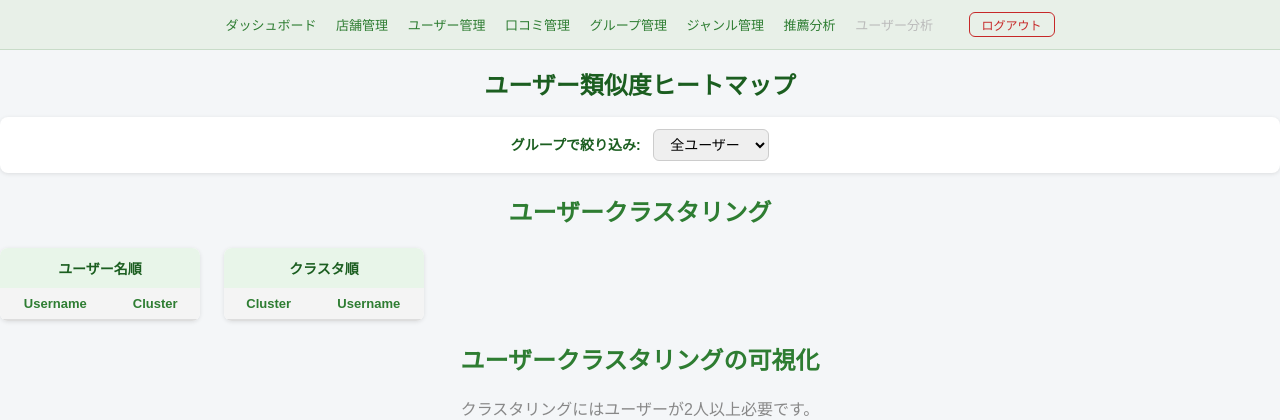
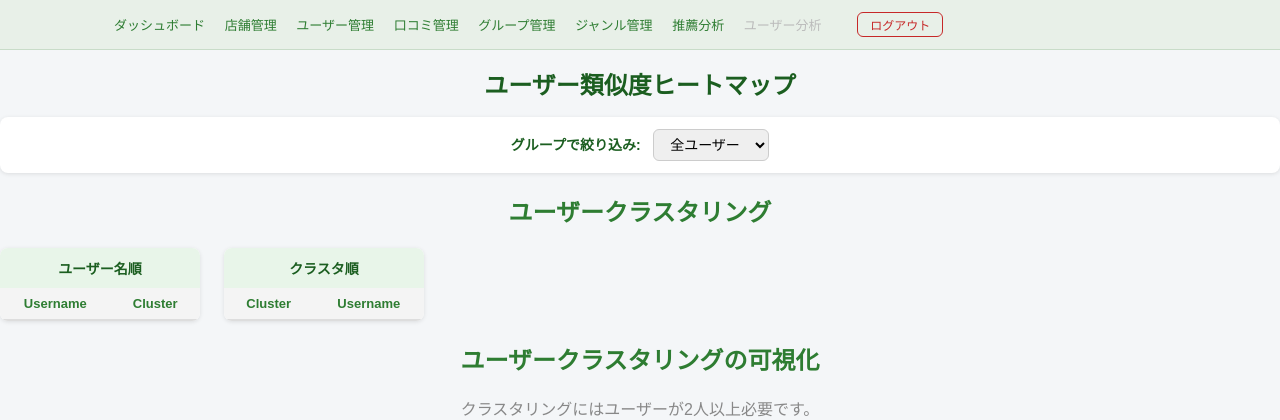
Before and after one commit to munetomoando/story04, a Python web app: template templates/admin_heatmap.html in a window 1280 px wide. Shown: the top 420 px of the page. Run offline with Jinja, Linux system fonts and the light colour scheme; the template is opened without the code that fills it, so the values that code supplies are empty.

Commit message:
Fix admin nav left padding consistency across all pages
Increase nav padding from 16px to 24px and add explicit text-align:left
to prevent style.css text-align:center inheritance on pages that link
the global stylesheet.

Co-Authored-By: Claude Opus 4.6 (1M context) <noreply@anthropic.com>

```diff
--- a/templates/admin_comments.html
+++ b/templates/admin_comments.html
@@ -10,7 +10,7 @@
     .admin-wrap { max-width: 960px; margin: 0 auto; padding: 24px 16px 48px; }
     h1 { color: #1b5e20; font-size: 22px; margin-bottom: 4px; }
     .admin-nav-bar { background: #e8f0e8; border-bottom: 1px solid #c8dcc8; }
-    .admin-nav { max-width: 1100px; margin: 0 auto; padding: 12px 16px; font-size: 13px; }
+    .admin-nav { max-width: 1100px; margin: 0 auto; padding: 12px 24px; font-size: 13px; text-align: left; }
     .admin-nav a { color: #2e7d32; text-decoration: none; margin-right: 16px; }
     .admin-nav a:hover { text-decoration: underline; }
     .admin-nav .nav-current { color: #bbb; margin-right: 16px; cursor: default; }
--- a/templates/admin_dashboard.html
+++ b/templates/admin_dashboard.html
@@ -9,7 +9,7 @@
     .admin-wrap { max-width: 1000px; margin: 0 auto; padding: 24px 16px 48px; }
     h1 { color: #1b5e20; font-size: 22px; margin-bottom: 4px; }
     .admin-nav-bar { background: #e8f0e8; border-bottom: 1px solid #c8dcc8; }
-    .admin-nav { max-width: 1100px; margin: 0 auto; padding: 12px 16px; font-size: 13px; }
+    .admin-nav { max-width: 1100px; margin: 0 auto; padding: 12px 24px; font-size: 13px; text-align: left; }
     .admin-nav a { color: #2e7d32; text-decoration: none; margin-right: 16px; }
     .admin-nav a:hover { text-decoration: underline; }
     .admin-nav .nav-current { color: #bbb; margin-right: 16px; cursor: default; }
--- a/templates/admin_genres.html
+++ b/templates/admin_genres.html
@@ -9,7 +9,7 @@
     .admin-wrap { max-width: 800px; margin: 0 auto; padding: 24px 16px 48px; }
     h1 { color: #1b5e20; font-size: 22px; margin-bottom: 4px; }
     .admin-nav-bar { background: #e8f0e8; border-bottom: 1px solid #c8dcc8; }
-    .admin-nav { max-width: 1100px; margin: 0 auto; padding: 12px 16px; font-size: 13px; }
+    .admin-nav { max-width: 1100px; margin: 0 auto; padding: 12px 24px; font-size: 13px; text-align: left; }
     .admin-nav a { color: #2e7d32; text-decoration: none; margin-right: 16px; }
     .admin-nav a:hover { text-decoration: underline; }
     .admin-nav .nav-current { color: #bbb; margin-right: 16px; cursor: default; }
--- a/templates/admin_groups.html
+++ b/templates/admin_groups.html
@@ -9,7 +9,7 @@
     .admin-wrap { max-width: 800px; margin: 0 auto; padding: 24px 16px 48px; }
     h1 { color: #1b5e20; font-size: 22px; margin-bottom: 4px; }
     .admin-nav-bar { background: #e8f0e8; border-bottom: 1px solid #c8dcc8; }
-    .admin-nav { max-width: 1100px; margin: 0 auto; padding: 12px 16px; font-size: 13px; }
+    .admin-nav { max-width: 1100px; margin: 0 auto; padding: 12px 24px; font-size: 13px; text-align: left; }
     .admin-nav a { color: #2e7d32; text-decoration: none; margin-right: 16px; }
     .admin-nav a:hover { text-decoration: underline; }
     .admin-nav .nav-current { color: #bbb; margin-right: 16px; cursor: default; }
--- a/templates/admin_heatmap.html
+++ b/templates/admin_heatmap.html
@@ -7,7 +7,7 @@
   <style>
     body { padding: 0; background: #f4f6f8; font-family: Arial, sans-serif; }
     .admin-nav-bar { background: #e8f0e8; border-bottom: 1px solid #c8dcc8; }
-    .admin-nav { max-width: 1100px; margin: 0 auto; padding: 12px 16px; font-size: 13px; }
+    .admin-nav { max-width: 1100px; margin: 0 auto; padding: 12px 24px; font-size: 13px; text-align: left; }
     .admin-nav a { color: #2e7d32; text-decoration: none; margin-right: 16px; }
     .admin-nav a:hover { text-decoration: underline; }
     .admin-nav .nav-current { color: #bbb; margin-right: 16px; cursor: default; }
--- a/templates/admin_objects.html
+++ b/templates/admin_objects.html
@@ -10,7 +10,7 @@
     .admin-wrap { max-width: 960px; margin: 0 auto; padding: 24px 16px 48px; }
     h1 { color: #1b5e20; font-size: 22px; margin-bottom: 4px; }
     .admin-nav-bar { background: #e8f0e8; border-bottom: 1px solid #c8dcc8; }
-    .admin-nav { max-width: 1100px; margin: 0 auto; padding: 12px 16px; font-size: 13px; }
+    .admin-nav { max-width: 1100px; margin: 0 auto; padding: 12px 24px; font-size: 13px; text-align: left; }
     .admin-nav a { color: #2e7d32; text-decoration: none; margin-right: 16px; }
     .admin-nav a:hover { text-decoration: underline; }
     .admin-nav .nav-current { color: #bbb; margin-right: 16px; cursor: default; }
--- a/templates/admin_reviews.html
+++ b/templates/admin_reviews.html
@@ -7,7 +7,7 @@
   <style>
     body { background: #f4f6f8; }
     .admin-nav-bar { background: #e8f0e8; border-bottom: 1px solid #c8dcc8; }
-    .admin-nav { max-width: 1100px; margin: 0 auto; padding: 12px 16px; font-size: 13px; }
+    .admin-nav { max-width: 1100px; margin: 0 auto; padding: 12px 24px; font-size: 13px; text-align: left; }
     .admin-nav a { color: #2e7d32; text-decoration: none; margin-right: 16px; }
     .admin-nav a:hover { text-decoration: underline; }
     .admin-nav .nav-current { color: #bbb; margin-right: 16px; cursor: default; }
--- a/templates/admin_users.html
+++ b/templates/admin_users.html
@@ -9,7 +9,7 @@
     .admin-wrap { max-width: 1100px; margin: 0 auto; padding: 24px 16px 48px; }
     h1 { color: #1b5e20; font-size: 22px; margin-bottom: 4px; }
     .admin-nav-bar { background: #e8f0e8; border-bottom: 1px solid #c8dcc8; }
-    .admin-nav { max-width: 1100px; margin: 0 auto; padding: 12px 16px; font-size: 13px; }
+    .admin-nav { max-width: 1100px; margin: 0 auto; padding: 12px 24px; font-size: 13px; text-align: left; }
     .admin-nav a { color: #2e7d32; text-decoration: none; margin-right: 16px; }
     .admin-nav a:hover { text-decoration: underline; }
     .admin-nav .nav-current { color: #bbb; margin-right: 16px; cursor: default; }
```
